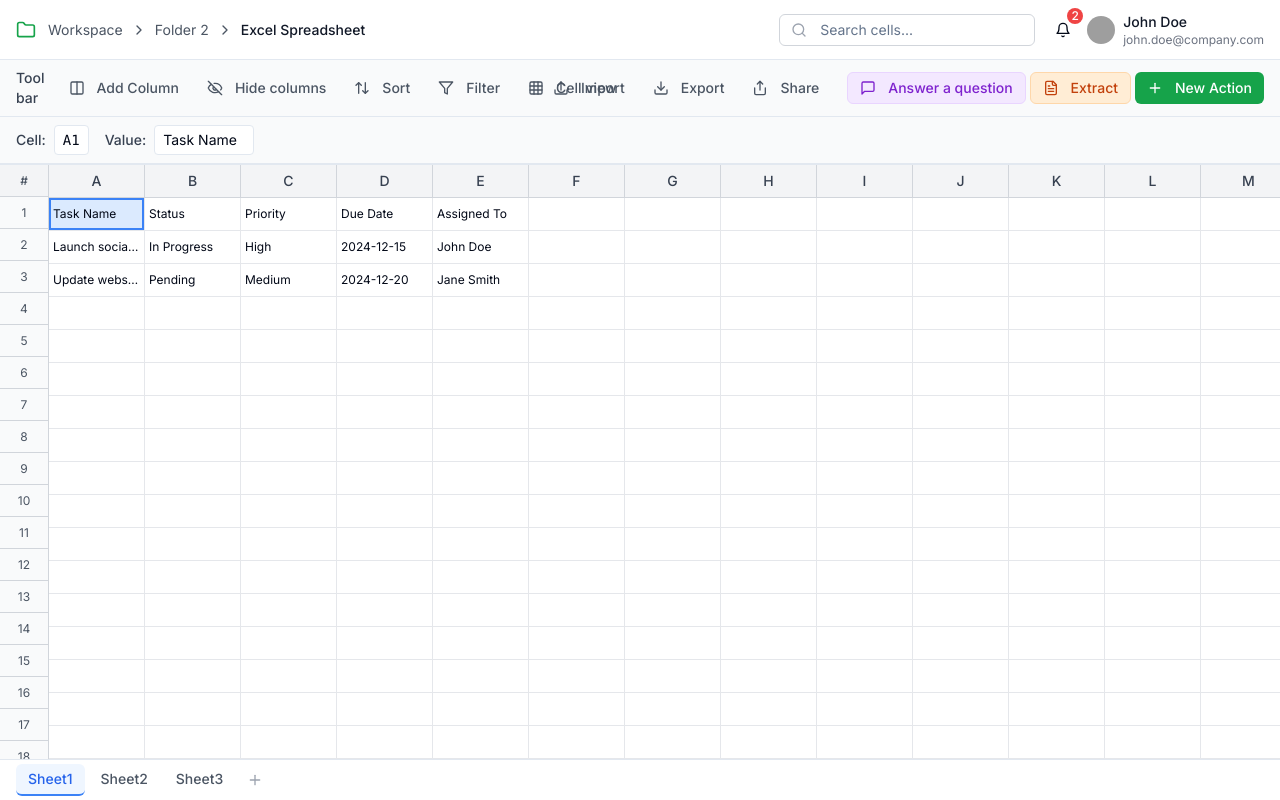
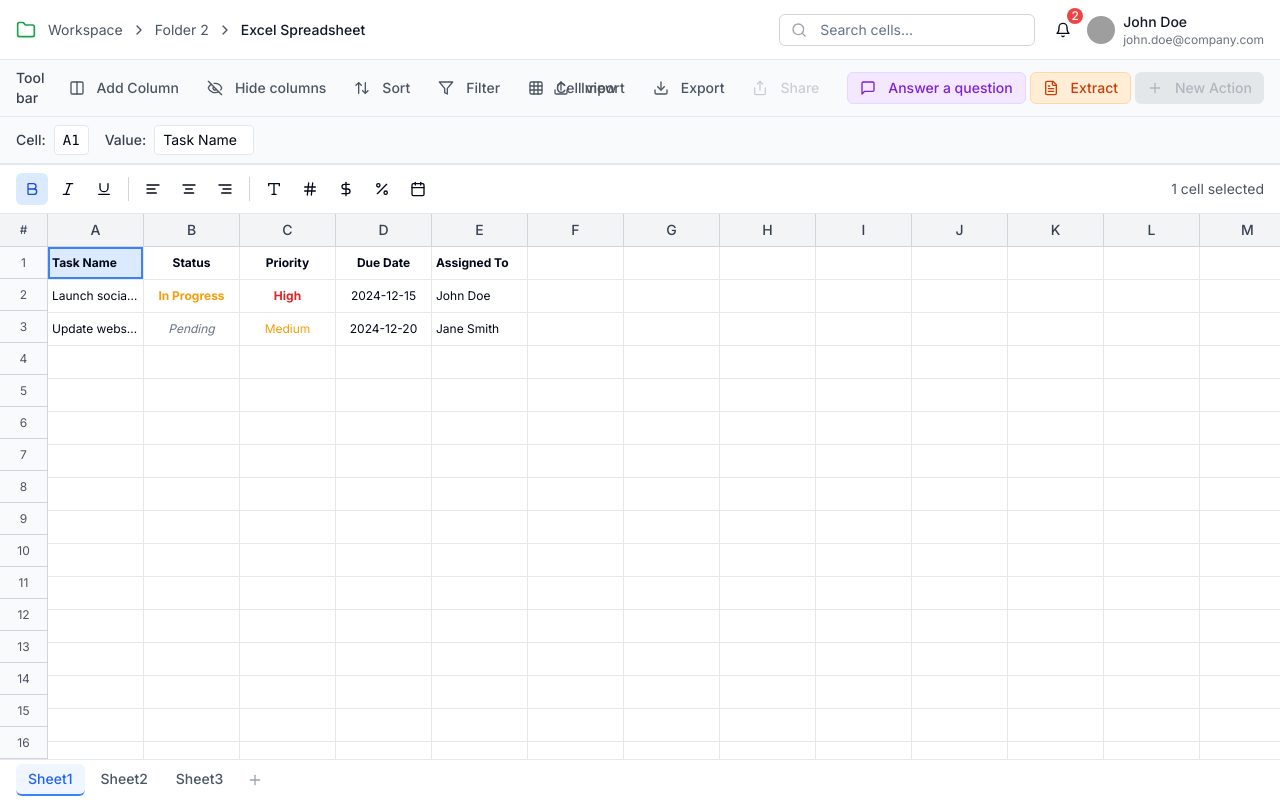
Before and after one commit to harshithgangone/Spreedsheet-Frontend, a Next.js app: page / in a window 1280 px wide. Built offline with nearby package versions, Linux system fonts and the light colour scheme; grey boxes are pictures that could not be loaded.

Commit message:
Complete Spreadsheet with Proper Scrolling and Formatting

```diff
--- a/app/globals.css
+++ b/app/globals.css
@@ -65,6 +65,36 @@
 
 .bg-green-75 {
   background-color: #dcfce7;
+}
+
+/* Custom scrollbar for better Excel-like experience */
+.custom-scrollbar {
+  scrollbar-width: thin;
+  scrollbar-color: #cbd5e1 #f8fafc;
+}
+
+.custom-scrollbar::-webkit-scrollbar {
+  width: 12px;
+  height: 12px;
+}
+
+.custom-scrollbar::-webkit-scrollbar-track {
+  background: #f8fafc;
+  border-radius: 6px;
+}
+
+.custom-scrollbar::-webkit-scrollbar-thumb {
+  background: #cbd5e1;
+  border-radius: 6px;
+  border: 2px solid #f8fafc;
+}
+
+.custom-scrollbar::-webkit-scrollbar-thumb:hover {
+  background: #94a3b8;
+}
+
+.custom-scrollbar::-webkit-scrollbar-corner {
+  background: #f8fafc;
 }
 
 /* Excel-like scrollbar styling */
@@ -150,6 +180,13 @@
   scroll-behavior: smooth;
 }
 
+/* Text truncation for long content */
+.truncate {
+  overflow: hidden;
+  text-overflow: ellipsis;
+  white-space: nowrap;
+}
+
 /* Text alignment classes */
 .text-left {
   text-align: left;
@@ -163,52 +200,31 @@
   text-align: right;
 }
 
-/* Ensure proper grid layout */
-.excel-grid-container {
-  display: flex;
-  flex-direction: column;
-  height: 100%;
-  overflow: hidden;
+/* Responsive design */
+@media (max-width: 768px) {
+  .cell-fixed {
+    width: 80px;
+    min-width: 80px;
+    max-width: 80px;
+  }
+
+  .row-number-fixed {
+    width: 40px;
+    min-width: 40px;
+    max-width: 40px;
+  }
 }
 
-.excel-grid-header {
-  flex-shrink: 0;
-  position: sticky;
-  top: 0;
-  z-index: 20;
+@media (max-width: 480px) {
+  .cell-fixed {
+    width: 70px;
+    min-width: 70px;
+    max-width: 70px;
+  }
+
+  .row-number-fixed {
+    width: 35px;
+    min-width: 35px;
+    max-width: 35px;
+  }
 }
-
-.excel-grid-body {
-  flex: 1;
-  overflow: auto;
-}
-
-/* Custom scrollbar for better Excel-like experience */
-.custom-scrollbar {
-  scrollbar-width: thin;
-  scrollbar-color: #cbd5e1 #f8fafc;
-}
-
-.custom-scrollbar::-webkit-scrollbar {
-  width: 12px;
-  height: 12px;
-}
-
-.custom-scrollbar::-webkit-scrollbar-track {
-  background: #f8fafc;
-  border-radius: 6px;
-}
-
-.custom-scrollbar::-webkit-scrollbar-thumb {
-  background: #cbd5e1;
-  border-radius: 6px;
-  border: 2px solid #f8fafc;
-}
-
-.custom-scrollbar::-webkit-scrollbar-thumb:hover {
-  background: #94a3b8;
-}
-
-.custom-scrollbar::-webkit-scrollbar-corner {
-  background: #f8fafc;
-}
--- a/components/excel-grid.tsx
+++ b/components/excel-grid.tsx
@@ -3,8 +3,10 @@
 import type React from "react"
 import { useState, useRef, useCallback, useEffect } from "react"
 import { Input } from "@/components/ui/input"
+import { Button } from "@/components/ui/button"
 import { cn } from "@/lib/utils"
 import type { GridData } from "@/lib/excel-data"
+import { Bold, Italic, Underline, AlignLeft, AlignCenter, AlignRight, Type, Hash, Calendar, Percent, DollarSign } from "lucide-react"
 
 interface ExcelGridProps {
   gridData: GridData
@@ -268,6 +270,63 @@ export function ExcelGrid({
     )
   }
 
+  // Formatting functions
+  const handleFormatBold = () => {
+    selectedCells.forEach(cellId => {
+      const currentCell = gridData[cellId] || { value: "", type: "text", style: {} }
+      const updatedCell = {
+        ...currentCell,
+        style: {
+          ...currentCell.style,
+          bold: !currentCell.style?.bold
+        }
+      }
+      onCellUpdate(cellId, updatedCell.value)
+    })
+  }
+
+  const handleFormatItalic = () => {
+    selectedCells.forEach(cellId => {
+      const currentCell = gridData[cellId] || { value: "", type: "text", style: {} }
+      const updatedCell = {
+        ...currentCell,
+        style: {
+          ...currentCell.style,
+          italic: !currentCell.style?.italic
+        }
+      }
+      onCellUpdate(cellId, updatedCell.value)
+    })
+  }
+
+  const handleFormatUnderline = () => {
+    selectedCells.forEach(cellId => {
+      const currentCell = gridData[cellId] || { value: "", type: "text", style: {} }
+      const updatedCell = {
+        ...currentCell,
+        style: {
+          ...currentCell.style,
+          underline: !currentCell.style?.underline
+        }
+      }
+      onCellUpdate(cellId, updatedCell.value)
+    })
+  }
+
+  const handleTextAlign = (alignment: 'left' | 'center' | 'right') => {
+    selectedCells.forEach(cellId => {
+      const currentCell = gridData[cellId] || { value: "", type: "text", style: {} }
+      const updatedCell = {
+        ...currentCell,
+        style: {
+          ...currentCell.style,
+          textAlign: alignment
+        }
+      }
+      onCellUpdate(cellId, updatedCell.value)
+    })
+  }
+
   return (
     <div className="flex-1 flex flex-col overflow-hidden bg-white">
       {/* Cell Reference Display - Fixed at top */}
@@ -289,60 +348,199 @@ export function ExcelGrid({
         </div>
       </div>
 
-      {/* Main Grid Container */}
-      <div className="flex-1 flex overflow-hidden">
-        {/* Fixed Row Numbers Column */}
-        <div className="flex-shrink-0 bg-white border-r border-gray-300 z-20">
-          {/* Top-left corner cell */}
-          <div className="w-12 h-8 bg-gray-100 border-b border-gray-300 flex items-center justify-center">
-            <span className="text-xs font-medium text-gray-600">#</span>
+      {/* Formatting Toolbar */}
+      <div className="flex-shrink-0 bg-white border-b z-20">
+        <div className="flex items-center px-2 sm:px-4 py-2 gap-2">
+          {/* Text Formatting */}
+          <div className="flex items-center gap-1">
+            <Button
+              variant="ghost"
+              size="sm"
+              onClick={handleFormatBold}
+              disabled={selectedCells.length === 0}
+              className={cn(
+                "h-8 w-8 p-0",
+                selectedCells.some(cellId => gridData[cellId]?.style?.bold) && "bg-blue-100 text-blue-700"
+              )}
+              title="Bold (Ctrl+B)"
+            >
+              <Bold className="h-4 w-4" />
+            </Button>
+            <Button
+              variant="ghost"
+              size="sm"
+              onClick={handleFormatItalic}
+              disabled={selectedCells.length === 0}
+              className={cn(
+                "h-8 w-8 p-0",
+                selectedCells.some(cellId => gridData[cellId]?.style?.italic) && "bg-blue-100 text-blue-700"
+              )}
+              title="Italic (Ctrl+I)"
+            >
+              <Italic className="h-4 w-4" />
+            </Button>
+            <Button
+              variant="ghost"
+              size="sm"
+              onClick={handleFormatUnderline}
+              disabled={selectedCells.length === 0}
+              className={cn(
+                "h-8 w-8 p-0",
+                selectedCells.some(cellId => gridData[cellId]?.style?.underline) && "bg-blue-100 text-blue-700"
+              )}
+              title="Underline (Ctrl+U)"
+            >
+              <Underline className="h-4 w-4" />
+            </Button>
           </div>
 
-          {/* Row numbers - scrollable vertically */}
-          <div className="overflow-y-auto h-full" style={{ height: 'calc(100vh - 200px)' }}>
-            {Array.from({ length: totalRows }, (_, rowIndex) => {
-              const rowNumber = rowIndex + 1
-              return (
+          <div className="w-px h-6 bg-gray-300" />
+
+          {/* Text Alignment */}
+          <div className="flex items-center gap-1">
+            <Button
+              variant="ghost"
+              size="sm"
+              onClick={() => handleTextAlign('left')}
+              disabled={selectedCells.length === 0}
+              className="h-8 w-8 p-0"
+              title="Align Left"
+            >
+              <AlignLeft className="h-4 w-4" />
+            </Button>
+            <Button
+              variant="ghost"
+              size="sm"
+              onClick={() => handleTextAlign('center')}
+              disabled={selectedCells.length === 0}
+              className="h-8 w-8 p-0"
+              title="Align Center"
+            >
+              <AlignCenter className="h-4 w-4" />
+            </Button>
+            <Button
+              variant="ghost"
+              size="sm"
+              onClick={() => handleTextAlign('right')}
+              disabled={selectedCells.length === 0}
+              className="h-8 w-8 p-0"
+              title="Align Right"
+            >
+              <AlignRight className="h-4 w-4" />
+            </Button>
+          </div>
+
+          <div className="w-px h-6 bg-gray-300" />
+
+          {/* Number Formatting */}
+          <div className="flex items-center gap-1">
+            <Button
+              variant="ghost"
+              size="sm"
+              disabled={selectedCells.length === 0}
+              className="h-8 w-8 p-0"
+              title="Text Format"
+            >
+              <Type className="h-4 w-4" />
+            </Button>
+            <Button
+              variant="ghost"
+              size="sm"
+              disabled={selectedCells.length === 0}
+              className="h-8 w-8 p-0"
+              title="Number Format"
+            >
+              <Hash className="h-4 w-4" />
+            </Button>
+            <Button
+              variant="ghost"
+              size="sm"
+              disabled={selectedCells.length === 0}
+              className="h-8 w-8 p-0"
+              title="Currency Format"
+            >
+              <DollarSign className="h-4 w-4" />
+            </Button>
+            <Button
+              variant="ghost"
+              size="sm"
+              disabled={selectedCells.length === 0}
+              className="h-8 w-8 p-0"
+              title="Percentage Format"
+            >
+              <Percent className="h-4 w-4" />
+            </Button>
+            <Button
+              variant="ghost"
+              size="sm"
+              disabled={selectedCells.length === 0}
+              className="h-8 w-8 p-0"
+              title="Date Format"
+            >
+              <Calendar className="h-4 w-4" />
+            </Button>
+          </div>
+
+          {selectedCells.length > 0 && (
+            <div className="ml-auto text-sm text-gray-600">
+              {selectedCells.length} cell{selectedCells.length !== 1 ? 's' : ''} selected
+            </div>
+          )}
+        </div>
+      </div>
+
+      {/* Main Grid Container - FIXED HEADERS WITH SCROLLING CONTENT */}
+      <div className="flex-1 flex flex-col overflow-hidden">
+        {/* Fixed Column Headers Row */}
+        <div className="flex-shrink-0 bg-white border-b border-gray-300 z-20">
+          <div className="flex">
+            {/* Top-left corner cell - FIXED */}
+            <div className="w-12 h-8 bg-gray-100 border-r border-gray-300 flex items-center justify-center flex-shrink-0">
+              <span className="text-xs font-medium text-gray-600">#</span>
+            </div>
+
+            {/* Column headers - SCROLL WITH CONTENT */}
+            <div className="flex">
+              {visibleColumns.map((col) => (
                 <div
-                  key={rowNumber}
-                  className="w-12 h-8 px-1 bg-gray-50 border-b border-gray-300 flex items-center justify-center cursor-pointer hover:bg-gray-200 transition-colors"
+                  key={col}
+                  className="w-24 h-8 px-2 bg-gray-100 border-r border-gray-300 flex items-center justify-center cursor-pointer hover:bg-gray-200 transition-colors flex-shrink-0"
                   onClick={() => {
-                    const rowCells = visibleColumns.map((col) => `${col}${rowNumber}`)
-                    onCellSelect(rowCells)
+                    const columnCells = Array.from({ length: totalRows }, (_, i) => `${col}${i + 1}`)
+                    onCellSelect(columnCells)
                   }}
                 >
-                  <span className="text-xs text-gray-600">{rowNumber}</span>
+                  <span className="text-sm font-medium text-gray-700">{col}</span>
                 </div>
-              )
-            })}
+              ))}
+            </div>
           </div>
         </div>
 
-        {/* Scrollable Content Area */}
-        <div className="flex-1 flex flex-col overflow-hidden">
-          {/* Fixed Column Headers */}
-          <div className="flex-shrink-0 bg-white border-b border-gray-300 z-10">
-            <div className="overflow-x-auto">
-              <div className="flex">
-                {visibleColumns.map((col) => (
+        {/* Scrollable Data Area - BOTH ROWS AND CELLS SCROLL TOGETHER */}
+        <div className="flex-1 overflow-auto custom-scrollbar" ref={gridRef}>
+          <div className="flex">
+            {/* Fixed Row Numbers Column */}
+            <div className="flex-shrink-0">
+              {Array.from({ length: totalRows }, (_, rowIndex) => {
+                const rowNumber = rowIndex + 1
+                return (
                   <div
-                    key={col}
-                    className="w-24 h-8 px-2 bg-gray-100 border-r border-gray-300 flex items-center justify-center cursor-pointer hover:bg-gray-200 transition-colors flex-shrink-0"
+                    key={rowNumber}
+                    className="w-12 h-8 px-1 bg-gray-50 border-r border-gray-300 border-b border-gray-200 flex items-center justify-center cursor-pointer hover:bg-gray-200 transition-colors"
                     onClick={() => {
-                      const columnCells = Array.from({ length: totalRows }, (_, i) => `${col}${i + 1}`)
-                      onCellSelect(columnCells)
+                      const rowCells = visibleColumns.map((col) => `${col}${rowNumber}`)
+                      onCellSelect(rowCells)
                     }}
                   >
-                    <span className="text-sm font-medium text-gray-700">{col}</span>
+                    <span className="text-xs text-gray-600">{rowNumber}</span>
                   </div>
-                ))}
-              </div>
+                )
+              })}
             </div>
-          </div>
 
-          {/* Data Grid - Both horizontally and vertically scrollable */}
-          <div className="flex-1 overflow-auto" ref={gridRef}>
-            <div className="relative">
+            {/* Data Cells - SCROLL WITH ROW NUMBERS */}
+            <div className="flex-1">
               {Array.from({ length: totalRows }, (_, rowIndex) => {
                 const rowNumber = rowIndex + 1
                 return (
@@ -364,7 +562,15 @@ export function ExcelGrid({
                             isSelected && "bg-blue-100",
                             isActive && "ring-2 ring-blue-500 ring-inset",
                             !isSelected && !isActive && "hover:bg-green-50",
+                            cellData?.style?.bold && "font-bold",
+                            cellData?.style?.italic && "italic",
+                            cellData?.style?.underline && "underline"
                           )}
+                          style={{
+                            textAlign: cellData?.style?.textAlign || 'left',
+                            backgroundColor: cellData?.style?.backgroundColor,
+                            color: cellData?.style?.color
+                          }}
                           onClick={(e) => handleCellClick(cellId, e)}
                           onDoubleClick={() => handleCellDoubleClick(cellId)}
                         >
@@ -378,7 +584,7 @@ export function ExcelGrid({
                               className="h-6 text-xs border-0 p-1 focus:ring-0 bg-transparent w-full"
                             />
                           ) : (
-                            <div className="text-xs w-full overflow-hidden text-left">
+                            <div className="text-xs w-full overflow-hidden">
                               <div className="truncate">
                                 {cellValue ? highlightSearchText(cellValue) : ""}
                               </div>
--- a/lib/excel-data.ts
+++ b/lib/excel-data.ts
@@ -5,8 +5,10 @@ export interface CellData {
   style?: {
     bold?: boolean
     italic?: boolean
+    underline?: boolean
     color?: string
     backgroundColor?: string
+    textAlign?: 'left' | 'center' | 'right'
   }
 }
 
@@ -35,29 +37,121 @@ export function generateEmptyGrid(rows: number, columns: number): GridData {
       grid[cellId] = {
         value: "",
         type: "text",
-        style: {},
+        style: {
+          textAlign: 'left'
+        },
       }
     }
   }
 
-  // Add some sample data
-  grid["A1"] = { value: "Task Name", type: "text", style: { bold: true } }
-  grid["B1"] = { value: "Status", type: "text", style: { bold: true } }
-  grid["C1"] = { value: "Priority", type: "text", style: { bold: true } }
-  grid["D1"] = { value: "Due Date", type: "text", style: { bold: true } }
-  grid["E1"] = { value: "Assigned To", type: "text", style: { bold: true } }
+  // Add some sample data with formatting
+  grid["A1"] = {
+    value: "Task Name",
+    type: "text",
+    style: {
+      bold: true,
+      textAlign: 'left'
+    }
+  }
+  grid["B1"] = {
+    value: "Status",
+    type: "text",
+    style: {
+      bold: true,
+      textAlign: 'center'
+    }
+  }
+  grid["C1"] = {
+    value: "Priority",
+    type: "text",
+    style: {
+      bold: true,
+      textAlign: 'center'
+    }
+  }
+  grid["D1"] = {
+    value: "Due Date",
+    type: "text",
+    style: {
+      bold: true,
+      textAlign: 'center'
+    }
+  }
+  grid["E1"] = {
+    value: "Assigned To",
+    type: "text",
+    style: {
+      bold: true,
+      textAlign: 'left'
+    }
+  }
 
-  grid["A2"] = { value: "Launch social media campaign", type: "text", style: {} }
-  grid["B2"] = { value: "In Progress", type: "text", style: {} }
-  grid["C2"] = { value: "High", type: "text", style: {} }
-  grid["D2"] = { value: "2024-12-15", type: "date", style: {} }
-  grid["E2"] = { value: "John Doe", type: "text", style: {} }
+  grid["A2"] = {
+    value: "Launch social media campaign",
+    type: "text",
+    style: { textAlign: 'left' }
+  }
+  grid["B2"] = {
+    value: "In Progress",
+    type: "text",
+    style: {
+      textAlign: 'center',
+      color: '#f59e0b',
+      bold: true
+    }
+  }
+  grid["C2"] = {
+    value: "High",
+    type: "text",
+    style: {
+      textAlign: 'center',
+      color: '#dc2626',
+      bold: true
+    }
+  }
+  grid["D2"] = {
+    value: "2024-12-15",
+    type: "date",
+    style: { textAlign: 'center' }
+  }
+  grid["E2"] = {
+    value: "John Doe",
+    type: "text",
+    style: { textAlign: 'left' }
+  }
 
-  grid["A3"] = { value: "Update website design", type: "text", style: {} }
-  grid["B3"] = { value: "Pending", type: "text", style: {} }
-  grid["C3"] = { value: "Medium", type: "text", style: {} }
-  grid["D3"] = { value: "2024-12-20", type: "date", style: {} }
-  grid["E3"] = { value: "Jane Smith", type: "text", style: {} }
+  grid["A3"] = {
+    value: "Update website design",
+    type: "text",
+    style: { textAlign: 'left' }
+  }
+  grid["B3"] = {
+    value: "Pending",
+    type: "text",
+    style: {
+      textAlign: 'center',
+      color: '#6b7280',
+      italic: true
+    }
+  }
+  grid["C3"] = {
+    value: "Medium",
+    type: "text",
+    style: {
+      textAlign: 'center',
+      color: '#f59e0b'
+    }
+  }
+  grid["D3"] = {
+    value: "2024-12-20",
+    type: "date",
+    style: { textAlign: 'center' }
+  }
+  grid["E3"] = {
+    value: "Jane Smith",
+    type: "text",
+    style: { textAlign: 'left' }
+  }
 
   return grid
 }
```
Also changed, not shown: components/spreadsheet-toolbar.tsx (+17 -4 lines).
